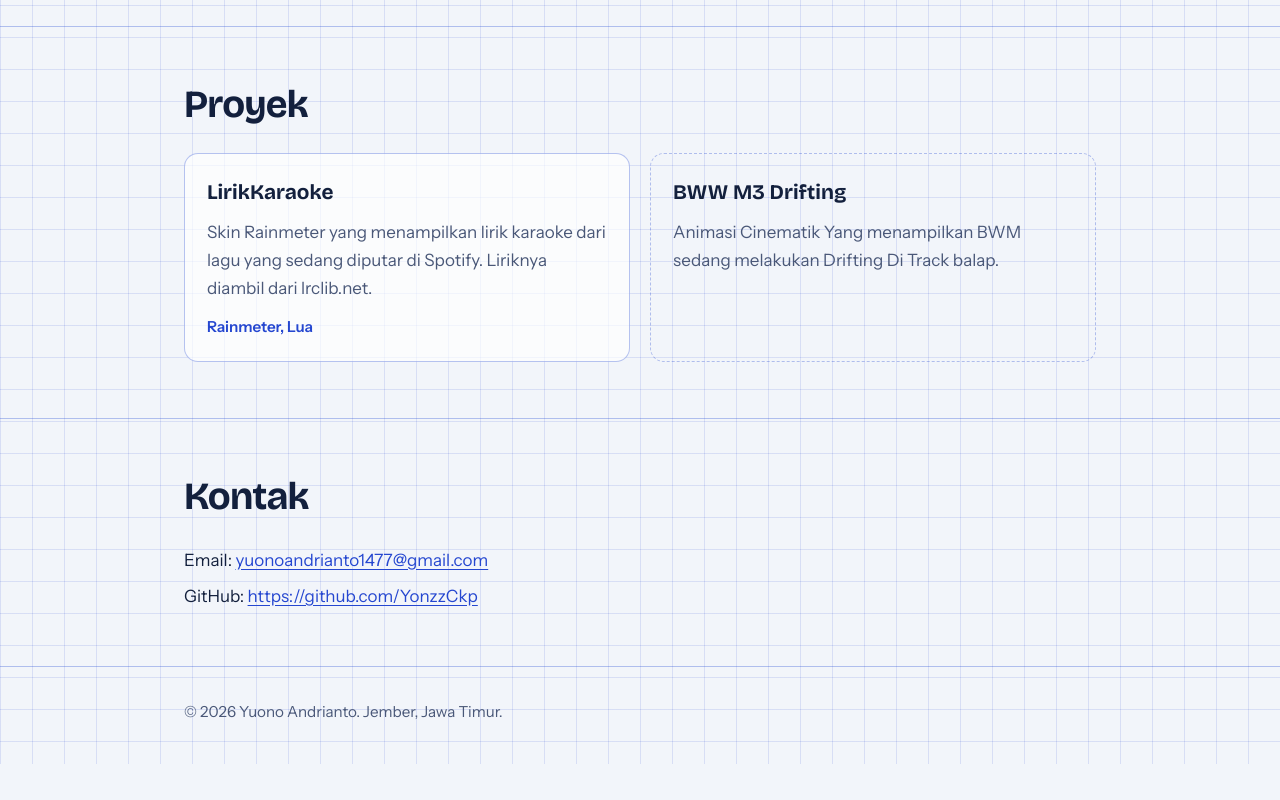
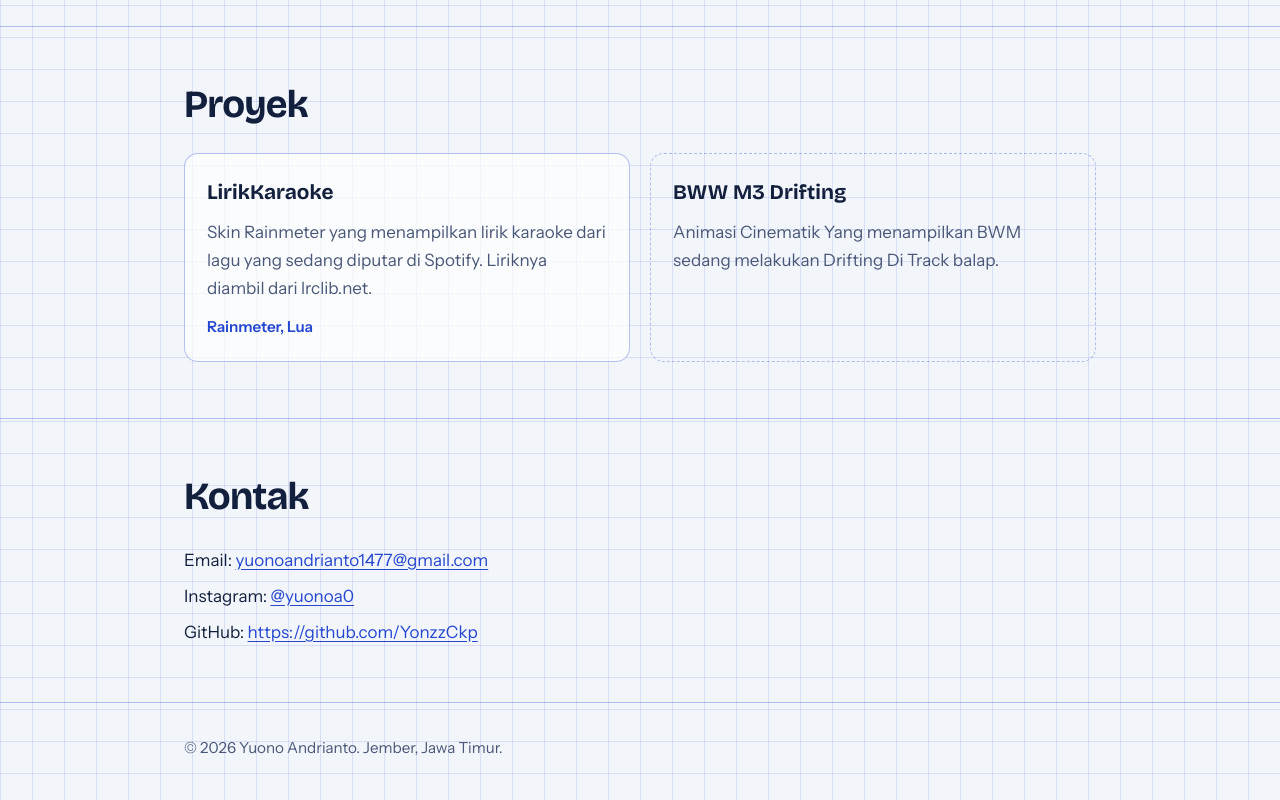
Before and after one commit to YonzzCkp/YonzzCkp.github.io, a plain HTML site: page index.html in a window 1280 px wide. Shown: the part 1275-2075 px from the top of the page. Before the commit the page ends 2039 px from the top, so only its background shows below. Drawn offline with nearby package versions, Linux system fonts and the light colour scheme.

Commit message:
Add Instagram link to contact section

```diff
--- a/index.html
+++ b/index.html
@@ -146,6 +146,7 @@ footer{padding:32px 0 40px;color:var(--muted);font-size:.95rem;border-top:1px so
       <h2>Kontak</h2>
       <ul>
         <li>Email: <a href="mailto:email@contoh.com">yuonoandrianto1477@gmail.com</a></li>
+        <li>Instagram: <a href="https://www.instagram.com/yuonoa0/">@yuonoa0</a></li>
         <li>GitHub: <a href="https://github.com/YonzzCkp">https://github.com/YonzzCkp</a></li>
       </ul>
     </div>
```
